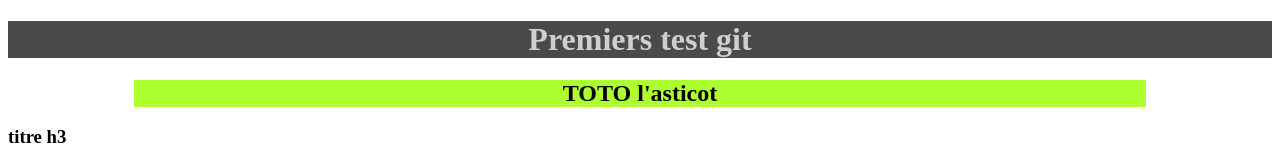
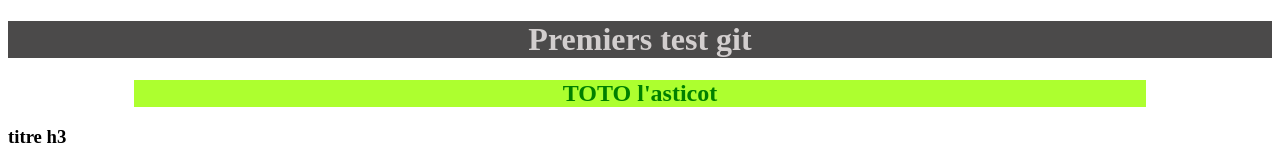
Before and after one commit to patboost/DWWM_22359, a plain HTML site: page index.html in a window 1280 px wide. Shown: the top 163 px of the page. Drawn offline with Linux system fonts and the light colour scheme.

Commit message:
css Erreur color h2

```diff
--- a/style.css
+++ b/style.css
@@ -7,7 +7,7 @@ h1 {
 h2 {
     width: 80%;
     background-color: greenyellow;
-    columns: green;
+    color: green;
     text-align: center;
     margin: 0 auto;
     margin-top: 20px;
```
